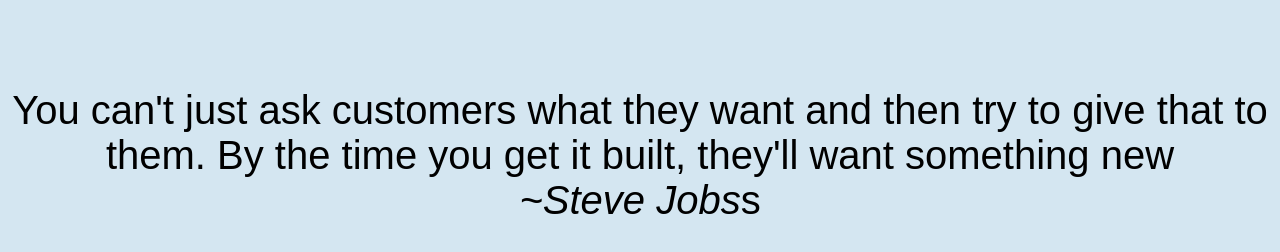
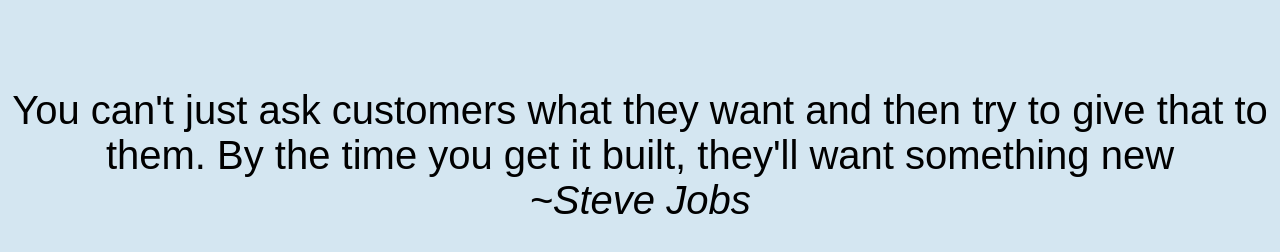
Before and after one commit to mksingh1990/temp_site, a plain HTML site: page index.html in a window 1280 px wide. Drawn offline with Linux system fonts and the light colour scheme.

Commit message:
Update index.html

```diff
--- a/index.html
+++ b/index.html
@@ -3,5 +3,5 @@
 </style>
 <body bgcolor="#D4E6F1">
 
-<p style="padding-top:80px;font-family:Arial;font-size: 40px;" align="center"> You can't just ask customers what they want and then try to give that to them. By the time you get it built, they'll want something new<br><i>~Steve Jobs</i>s</p>
+<p style="padding-top:80px;font-family:Arial;font-size: 40px;" align="center"> You can't just ask customers what they want and then try to give that to them. By the time you get it built, they'll want something new<br><i>~Steve Jobs</i></p>
 </body>
```
